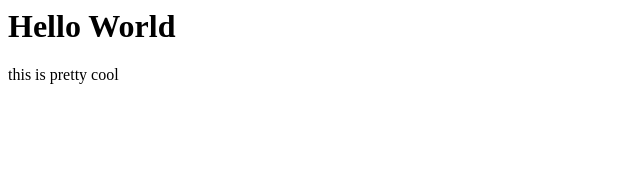
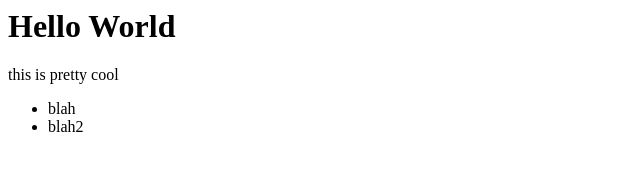
Before and after one commit to nmehrega/NavidRepot, a plain HTML site: page index.html in a window 1280 px wide. Shown: the whole page, without its empty margins (0-640 px from the left). Drawn offline with Linux system fonts and the light colour scheme.

Commit message:
second commit

```diff
--- a/index.html
+++ b/index.html
@@ -1,4 +1,8 @@
 <html>
 	<h1>Hello World</h1>
 	<p> this is pretty cool </p1>
+	<ul>
+		<li>blah</li>
+		<li>blah2</li>
+	</ul>
 </html>
```
